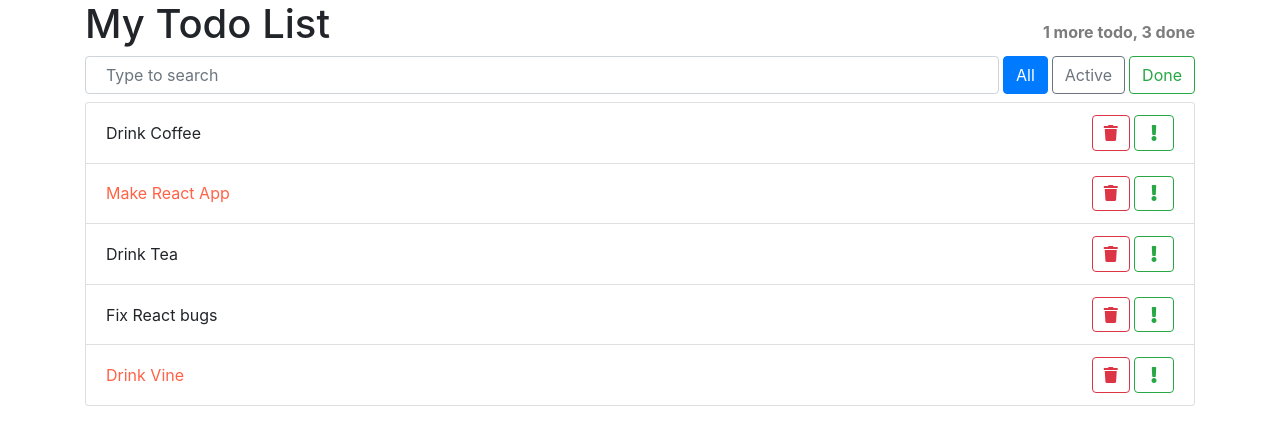
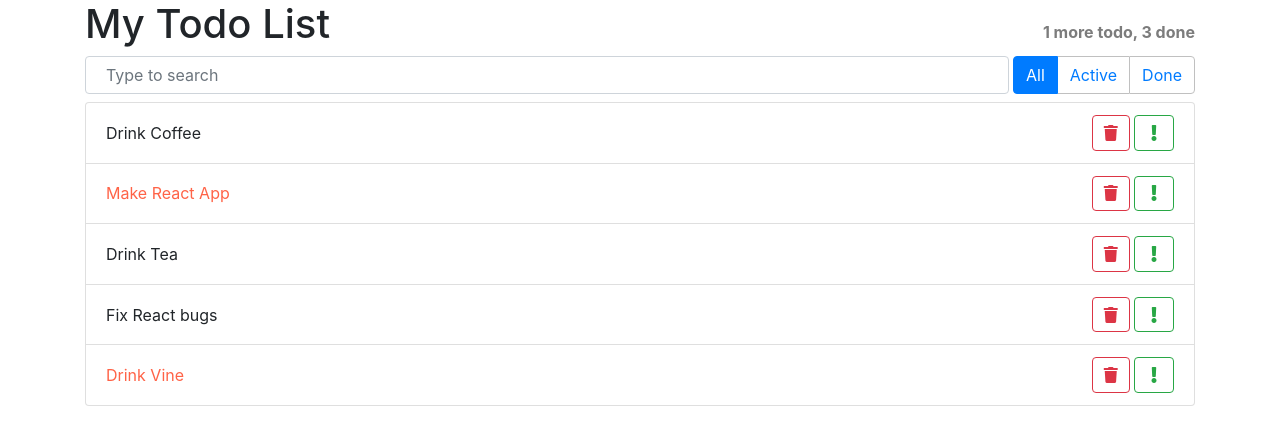
Before and after one commit to ilya-artdesigner/todo-app, a React app: page / in a window 1280 px wide. Built offline with nearby package versions, Linux system fonts and the light colour scheme.

Commit message:
change buttons to panel

```diff
--- a/src/components/search-panel/search-panel.css
+++ b/src/components/search-panel/search-panel.css
@@ -3,8 +3,36 @@ input {
   padding: 0.25rem 0.75rem;
 }
 
+.list-controls button:first-child {
+  margin-left: 0.25rem;
+  border-radius: 0.25rem 0 0 0.25rem;
+}
+
+.list-controls .btn:nth-child(2) {
+  border: none;
+  border-top: 1px solid #c0c0c0;
+  border-bottom: 1px solid #c0c0c0;
+}
+
+.list-controls .btn[data-active="true"] {
+  background-color: #007bff;
+  color: #fff;
+  border-color: #007bff;
+}
+
+.list-controls .btn:nth-child(2):hover {
+  border-color: #007bff;
+  background-color: #007bff;
+  color: #fff;
+}
+
+.list-controls button:last-child {
+  border-radius: 0 0.25rem 0.25rem 0;
+}
+
 .list-controls button {
-  margin-left: 0.25rem;
+  border-color: #c0c0c0;
+  border-radius: 0;
 }
 
 .search-panel {
--- a/src/components/search-panel/search-panel.js
+++ b/src/components/search-panel/search-panel.js
@@ -6,11 +6,11 @@ const SearchPanel = () => {
 
   return (
     <div className="d-flex justify-content-between align-items-center search-panel">
-      <input className="input-group form-control search" placeholder={caption} />
-      <section className="d-flex justify-content-between list-controls">
-        <button className="btn btn-primary">All</button>
-        <button className="btn btn-outline-secondary">Active</button>
-        <button className="btn btn-outline-success">Done</button>
+      <input className="col input-group form-control search" placeholder={caption} />
+      <section className="d-inline flex-nowrap list-controls">
+        <button className="btn btn-outline-primary" data-active="true">All</button>
+        <button className="btn btn-outline-primary">Active</button>
+        <button className="btn btn-outline-primary">Done</button>
       </section>
     </div>
   );
```
